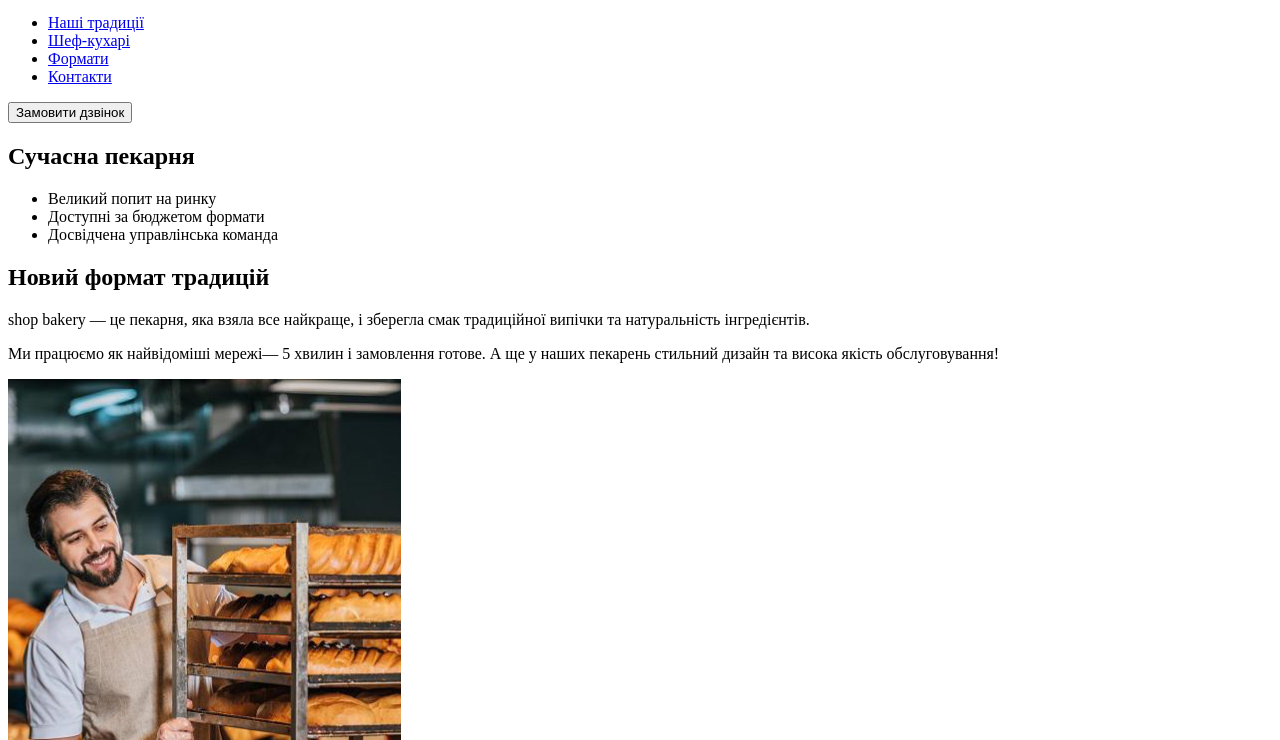
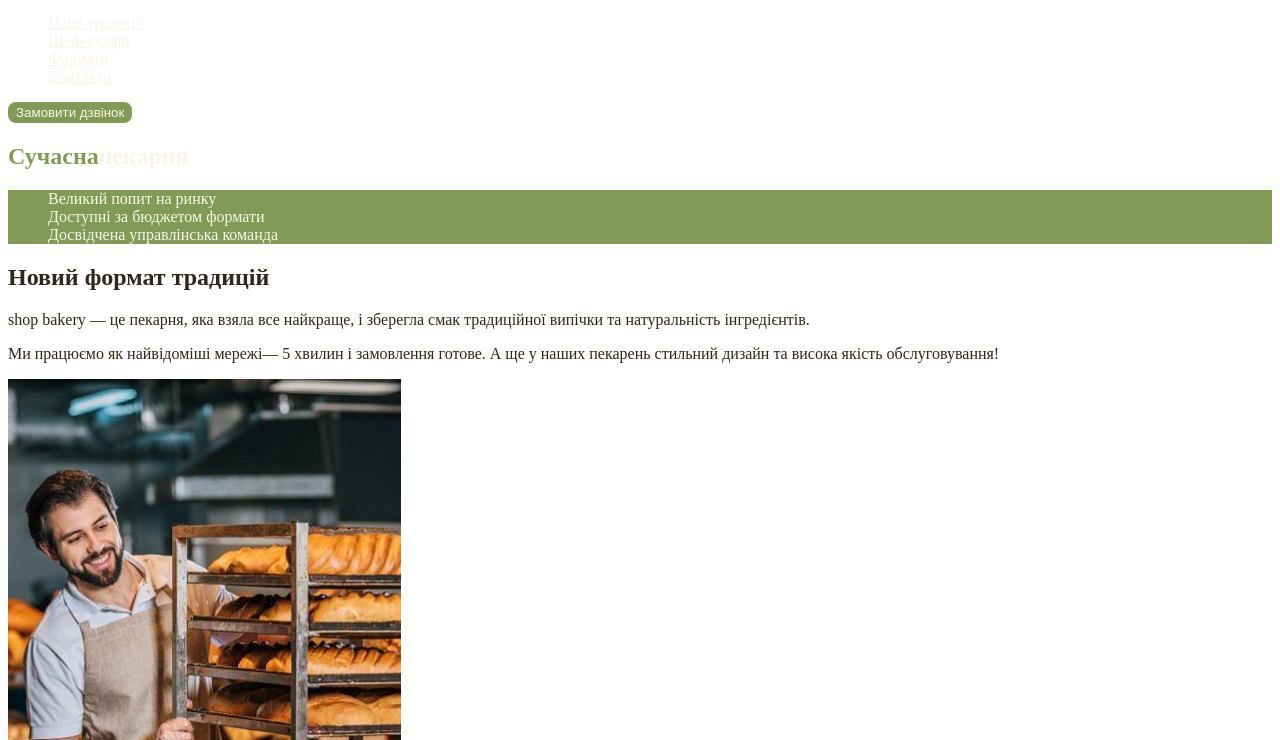
Before and after one commit to TheStarRover/Genius, a plain HTML site: page index.html in a window 1280 px wide. Shown: the part 60-800 px from the top of the page. Drawn offline with Linux system fonts and the light colour scheme.

Commit message:
add styles.css and css variables

```diff
--- /dev/null
+++ b/CSS/styles.css
@@ -0,0 +1,53 @@
+:root {
+  --color-brand-light: #819b57;
+  --color-brand-dark: #465929;
+  --color-primary-dark: #31261a;
+  --color-primary-light: #faf4ea;
+}
+
+/* Basic */
+body {
+  color: var(--color-primary-dark);
+}
+
+ul {
+  list-style-type: none;
+}
+/* Link */
+.link {
+  color: var(--color-primary-light);
+}
+
+.link:hover {
+  color: var(--color-brand-light);
+}
+/* button */
+.button {
+  color: var(--color-primary-light);
+  background-color: var(--color-brand-light);
+  border: 2px solid var(--color-brand-light);
+  border-radius: 8px;
+  cursor: pointer;
+}
+
+.button:hover {
+  background-color: transparent;
+  color: var(--color-brand-dark);
+}
+/* Hero section */
+.hero-title {
+  color: var(--color-primary-light);
+}
+
+.hero-title .accent {
+  color: var(--color-brand-light);
+}
+/* Advantages section */
+.advantages-list {
+  background-color: var(--color-brand-light);
+  color: var(--color-primary-light);
+}
+
+.section-title .accent {
+  color: var(--color-brand-dark);
+}
--- a/index.html
+++ b/index.html
@@ -4,6 +4,7 @@
     <meta charset="UTF-8" />
     <meta http-equiv="X-UA-Compatible" content="IE=edge" />
     <meta name="viewport" content="width=device-width, initial-scale=1.0" />
+    <link rel="stylesheet" href="./CSS/styles.css" />
     <title>Сучасна пекарня</title>
   </head>
   <body>
@@ -13,25 +14,25 @@
           <img src="./images/logo.svg" alt="Логотип Сучасної пекарні" />
         </a>
         <ul>
-          <li><a href="#traditions-section">Наші традиції</a></li>
-          <li><a href="#chefs-section">Шеф-кухарі</a></li>
-          <li><a href="#formats-section">Формати</a></li>
-          <li><a href="#contacts-section">Контакти</a></li>
+          <li><a class="link" href="#traditions-section">Наші традиції</a></li>
+          <li><a class="link" href="#chefs-section">Шеф-кухарі</a></li>
+          <li><a class="link" href="#formats-section">Формати</a></li>
+          <li><a class="link" href="#contacts-section">Контакти</a></li>
         </ul>
       </nav>
-      <button type="button">Замовити дзвінок</button>
+      <button class="button" type="button">Замовити дзвінок</button>
     </header>
     <main>
       <section>
-        <h1>Сучасна пекарня</h1>
+        <h1 class="hero-title"><span class="accent">Сучасна</span>пекарня</h1>
       </section>
       <section id="traditions-section">
-        <ul>
+        <ul class="advantages-list">
           <li>Великий попит на ринку</li>
           <li>Доступні за бюджетом формати</li>
           <li>Досвідчена управлінська команда</li>
         </ul>
-        <h2>Новий формат традицій</h2>
+        <h2 class="section-title">Новий формат традицій</h2>
         <p>
           <span>shop bakery</span> — це пекарня, яка взяла все найкраще, і
           зберегла смак традиційної випічки та натуральність інгредієнтів.
@@ -47,7 +48,9 @@
         />
       </section>
       <section id="chefs-section">
-        <h2>Нащі найкращі шеф-кухарі</h2>
+        <h2 class="section-title">
+          Нащі найкращі <span class="accent">шеф-кухарі</span>
+        </h2>
         <ul>
           <li>
             <article>
@@ -71,7 +74,7 @@
         </ul>
       </section>
       <section id="formats-section">
-        <h2>Формати</h2>
+        <h2 class="section-title">Формати</h2>
         <ul>
           <li>
             <article>
@@ -91,7 +94,7 @@
         </ul>
       </section>
       <section id="contacts-section">
-        <h2>Приєднуйся до мережі пекарень</h2>
+        <h2 class="section-title">Приєднуйся до мережі пекарень</h2>
         <iframe
           src="https://www.google.com/maps/embed?pb=!1m18!1m12!1m3!1d2540.1640531314047!2d30.491233500000003!3d50.4566697!2m3!1f0!2f0!3f0!3m2!1i1024!2i768!4f13.1!3m3!1m2!1s0x40d4ce637bfe1717%3A0x5370c2254ad1b952!2z0YPQuy4g0KHQtdGH0LXQstGL0YUg0KHRgtGA0LXQu9GM0YbQvtCyLCA1NCwg0JrQuNC10LIsIDAyMDAw!5e0!3m2!1sru!2sua!4v1699725585309!5m2!1sru!2sua"
           width="603"
```
